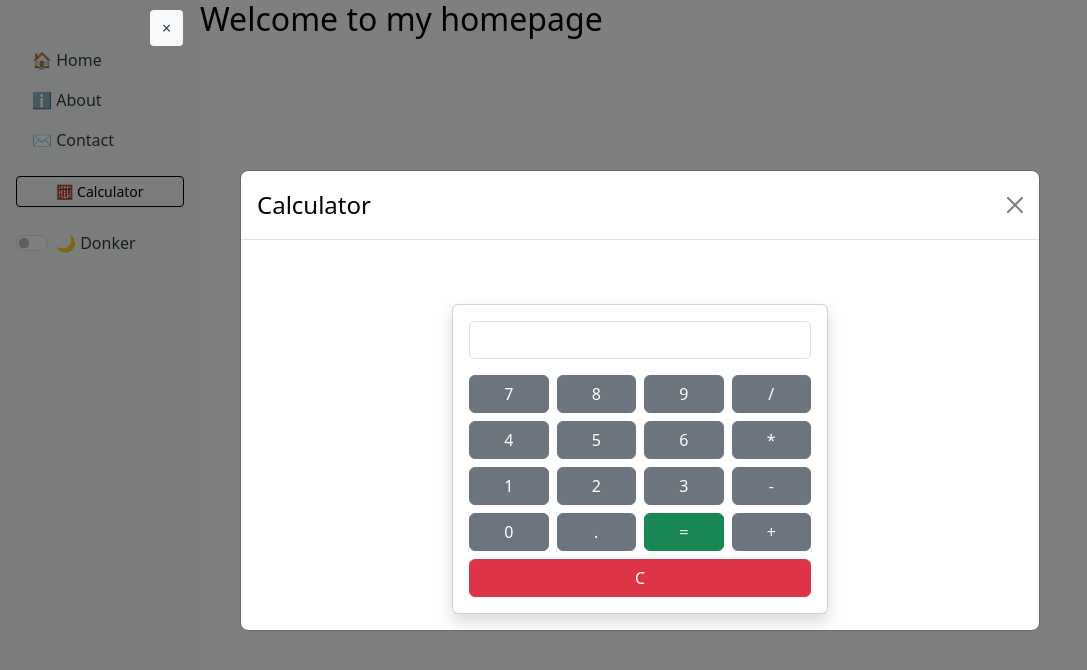
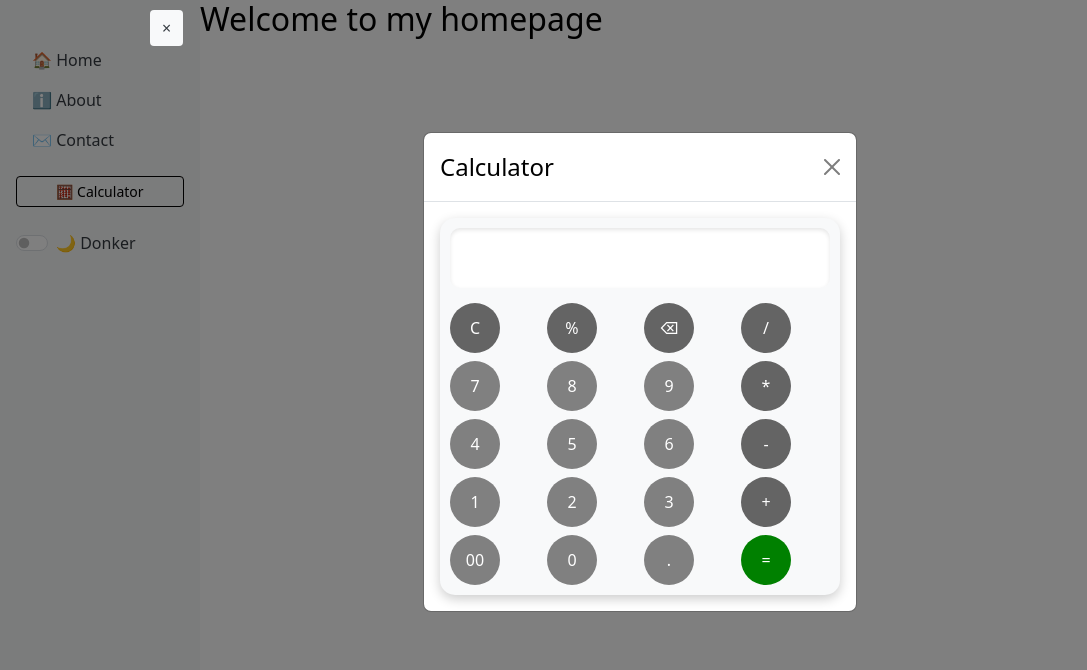
Before and after one commit to JarcovB/JarcovB.github.io, a React (Create React App) app: page / in a window 1280 px wide. Both pictures are taken after a click on the button "🧮 Calculator". Shown: the top 670 px of the page, without its empty margins (0-1087 px from the left). Built offline with nearby package versions, Linux system fonts and the light colour scheme.

Commit message:
just acommit

```diff
--- a/src/App.js
+++ b/src/App.js
@@ -1,10 +1,9 @@
 import React, { useState } from 'react';
 import { BrowserRouter as Router, Routes, Route } from 'react-router-dom';
-
 import Sidebar from './components/Sidebar';
 import './components/Sidebar.css';
+import './components/Calculator.css';
 import './App.css';
-
 import About from './pages/About';
 import Message from './components/Message';
 
@@ -13,8 +12,8 @@ function App() {
   const [darkMode, setDarkMode] = useState(false);
 
   return (
-    <Router>
-      <div className={darkMode ? 'dark-theme' : 'light-theme'}>
+    <div className={darkMode ? 'dark-theme' : 'light-theme'}>
+      <Router>
         <button
           className="sidebar-toggle"
           style={{ left: collapsed ? '5px' : '150px' }}
@@ -35,9 +34,8 @@ function App() {
             <Route path="/about" element={<About />} />
           </Routes>
         </div>
-      </div>
-    </Router>
+      </Router>
+    </div>
   );
 }
-
 export default App;
--- /dev/null
+++ b/src/components/Calculator.css
@@ -0,0 +1,106 @@
+.calculator {
+  padding: 10px;
+  background-color: #f8f9fa;
+  border-radius: 15px;
+  box-shadow: 0 4px 12px rgba(0,0,0,0.2);
+  max-width: 400px;
+}
+
+.number-btn {
+  height: 50px;
+  width: 50px;
+  border-radius: 25px;
+  background-color: gray;
+  color: white;
+  border: none;
+}
+
+.number-btn:hover {
+  background-color: rgb(110, 110, 110);
+  color: white;
+  border: none;
+}
+
+.operator-btn {
+  height: 50px;
+  width: 50px;
+  border-radius: 25px;
+  background-color: rgb(100,100,100);
+  color: white;
+  border: none;
+}
+
+.operator-btn:hover {
+  background-color: rgb(80,80,80);
+  color: white;
+  border: none;
+}
+
+.equal-btn {
+  height: 50px;
+  width: 50px;
+  border-radius: 25px;
+  background-color: green;
+  color: white;
+  border: none;
+}
+
+.equal-btn:hover {
+  background-color: darkgreen;
+  color: white;
+  border: none;
+}
+
+/* Default (licht) display */
+.calc-display {
+  width: 100%;
+  height: 60px;
+  margin-bottom: 15px;
+  border-radius: 10px;
+  border: none;
+  padding: 10px;
+  font-size: 1.5rem;
+  text-align: right;
+  background-color: #fff;
+  color: #000;
+  box-shadow: inset 0 2px 4px rgba(0,0,0,0.1);
+}
+
+/* Dark theme calculator */
+.dark-theme .calculator {
+  background-color: #1e1e1e;
+  border-radius: 15px;
+  box-shadow: 0 4px 12px rgba(255,255,255,0.1);
+}
+
+.dark-theme .calc-display {
+  background-color: #222;
+  color: #eee;
+  box-shadow: inset 0 2px 4px rgba(255,255,255,0.1);
+}
+
+.dark-theme .number-btn {
+  background-color: #444;
+  color: #eee;
+}
+
+.dark-theme .number-btn:hover {
+  background-color: #555;
+}
+
+.dark-theme .operator-btn {
+  background-color: #555;
+  color: #eee;
+}
+
+.dark-theme .operator-btn:hover {
+  background-color: #666;
+}
+
+.dark-theme .equal-btn {
+  background-color: #007bff;
+}
+
+.dark-theme .equal-btn:hover {
+  background-color: #0056b3;
+}
--- a/src/components/Calculator.js
+++ b/src/components/Calculator.js
@@ -1,5 +1,6 @@
-import React, { useState } from "react";
+import React, { useState, useEffect } from "react";
 import "bootstrap/dist/css/bootstrap.min.css";
+import "./Calculator.css";
 
 function Calculator() {
   const [input, setInput] = useState("");
@@ -12,67 +13,98 @@ function Calculator() {
     setInput("");
   };
 
+  const handleBackspace = () => {
+  setInput(input.slice(0, -1));
+};
+
   const handleCalculate = () => {
     try {
       // ⚠️ eval is voor demo, later kun je dit zelf parsen!
       // eslint-disable-next-line
       setInput(eval(input).toString());
-    } catch (error) {
+    }
+    catch (error) {
       setInput("Error");
     }
   };
 
+useEffect(() => {
+  const handleKeyPress = (event) => {
+    if (!isNaN(event.key) || ["+", "-", "*", "/", "%", "."].includes(event.key)) {
+      handleClick(event.key);
+    } else if (event.key === "Enter") {
+      handleCalculate();
+    } else if (event.key === "Backspace") {
+      handleBackspace();
+    }
+  };
+
+  window.addEventListener("keydown", handleKeyPress);
+
+  return () => {
+    window.removeEventListener("keydown", handleKeyPress);
+  };
+});
+
   return (
-    <div className="container mt-5" style={{ maxWidth: "400px" }}>
-      <div className="card shadow">
-        <div className="card-body">
-          <input
-            type="text"
-            className="form-control mb-3 text-end"
+    <div className="calculator">
+
+            <input
+              type="text"
+            className="calc-display"
             value={input}
             readOnly
           />
           <div className="row g-2">
-            {["7", "8", "9", "/"].map((btn) => (
+             {["C", "%", "⌫", "/"].map((btn) => (
               <div className="col-3" key={btn}>
-                <button className="btn btn-secondary w-100" onClick={() => handleClick(btn)}>
+                <button className="operator-btn"   onClick={() => {
+          if (btn === "C") return handleClear();
+          if (btn === "⌫") return handleBackspace();
+          return handleClick(btn);
+        }}>
+                  {btn}
+                </button>
+
+              </div>
+            ))}
+            {["7", "8", "9", "*"].map((btn) => (
+              <div className="col-3" key={btn}>
+                <button className={`btn ${btn === "*" ? "operator-btn" : "number-btn"} `} onClick={() => handleClick(btn)}>
+                  {btn}
+                </button>
+
+              </div>
+            ))}
+            {["4", "5", "6", "-"].map((btn) => (
+              <div className="col-3" key={btn}>
+                  <button className={`btn ${btn === "-" ? "operator-btn" : "number-btn"} `} onClick={() => handleClick(btn)}>
                   {btn}
                 </button>
               </div>
             ))}
-            {["4", "5", "6", "*"].map((btn) => (
+            {["1", "2", "3", "+"].map((btn) => (
               <div className="col-3" key={btn}>
-                <button className="btn btn-secondary w-100" onClick={() => handleClick(btn)}>
+                  <button className={`btn ${btn === "+" ? "operator-btn" : "number-btn"} `} onClick={() => handleClick(btn)}>
                   {btn}
                 </button>
               </div>
             ))}
-            {["1", "2", "3", "-"].map((btn) => (
-              <div className="col-3" key={btn}>
-                <button className="btn btn-secondary w-100" onClick={() => handleClick(btn)}>
-                  {btn}
-                </button>
-              </div>
-            ))}
-            {["0", ".", "=", "+"].map((btn) => (
+            {["00","0", ".", "="].map((btn) => (
               <div className="col-3" key={btn}>
                 <button
-                  className={`btn ${btn === "=" ? "btn-success" : "btn-secondary"} w-100`}
+                  className={`btn ${btn === "=" ? "equal-btn" : "number-btn"} `}
                   onClick={btn === "=" ? handleCalculate : () => handleClick(btn)}
                 >
                   {btn}
                 </button>
               </div>
             ))}
-            <div className="col-12">
-              <button className="btn btn-danger w-100" onClick={handleClear}>
-                C
-              </button>
-            </div>
+
           </div>
         </div>
-      </div>
-    </div>
+
+
   );
 }
 
--- a/src/components/Sidebar.css
+++ b/src/components/Sidebar.css
@@ -45,3 +45,14 @@
 .light-theme .sidebar .nav-link {
   color: #343a40;
 }
+
+.calculator-modal {
+  max-width: fit-content;
+  max-height: fit-content;
+  margin: auto;
+}
+
+.calculator-modal .modal-content {
+  width: auto;
+  height: auto;
+}
--- a/src/components/Sidebar.js
+++ b/src/components/Sidebar.js
@@ -1,7 +1,7 @@
 import React, { useState } from "react";
 import './Sidebar.css';
 import Calculator from "./Calculator";
-import { Modal, Button } from "react-bootstrap";
+import { Modal } from "react-bootstrap";
 import "bootstrap/dist/css/bootstrap.min.css";
 import { Link } from 'react-router-dom';
 
@@ -36,7 +36,8 @@ function Sidebar({ collapsed, darkMode, setDarkMode }) {
         show={showCalculator}
         onHide={() => setShowCalculator(false)}
         centered
-        size="lg"
+        dialogClassName="calculator-modal"
+        keyboard={true}
       >
         <Modal.Header closeButton>
           <Modal.Title>Calculator</Modal.Title>
```
